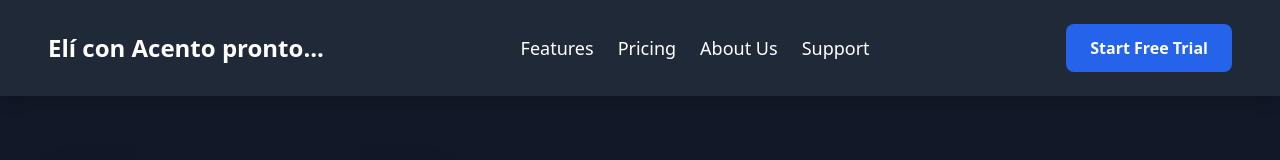
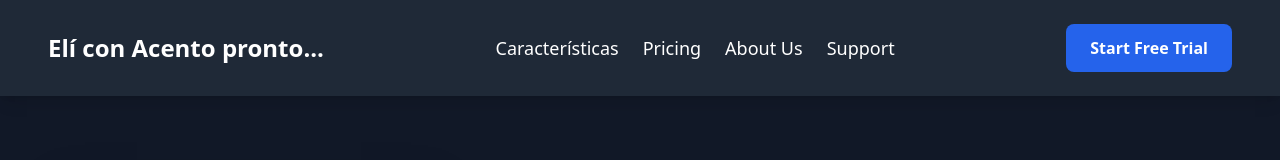
Before and after one commit to EliNiperd/landing-eliconacento, a Next.js app: page / in a window 1280 px wide. Shown: the top 160 px of the page. Built offline with nearby package versions, Linux system fonts and the light colour scheme; grey boxes are pictures that could not be loaded.

Commit message:
Ajuste Landing - pronto..

```diff
--- a/app/page.tsx
+++ b/app/page.tsx
@@ -7,7 +7,7 @@ export default function Home() {
       <header className='flex justify-between items-center py-6 px-12 bg-gray-800 shadow-lg'>
         <div className='font-bold text-2xl'>Elí con Acento pronto...</div>
         <nav className='flex gap-6'>
-          <a href='#' className='hover:text-gray-300 text-lg'>Features</a>
+          <a href='#' className='hover:text-gray-300 text-lg'>Características</a>
           <a href='#' className='hover:text-gray-300 text-lg'>Pricing</a>
           <a href='#' className='hover:text-gray-300 text-lg'>About Us</a>
           <a href='#' className='hover:text-gray-300 text-lg'>Support</a>
```
